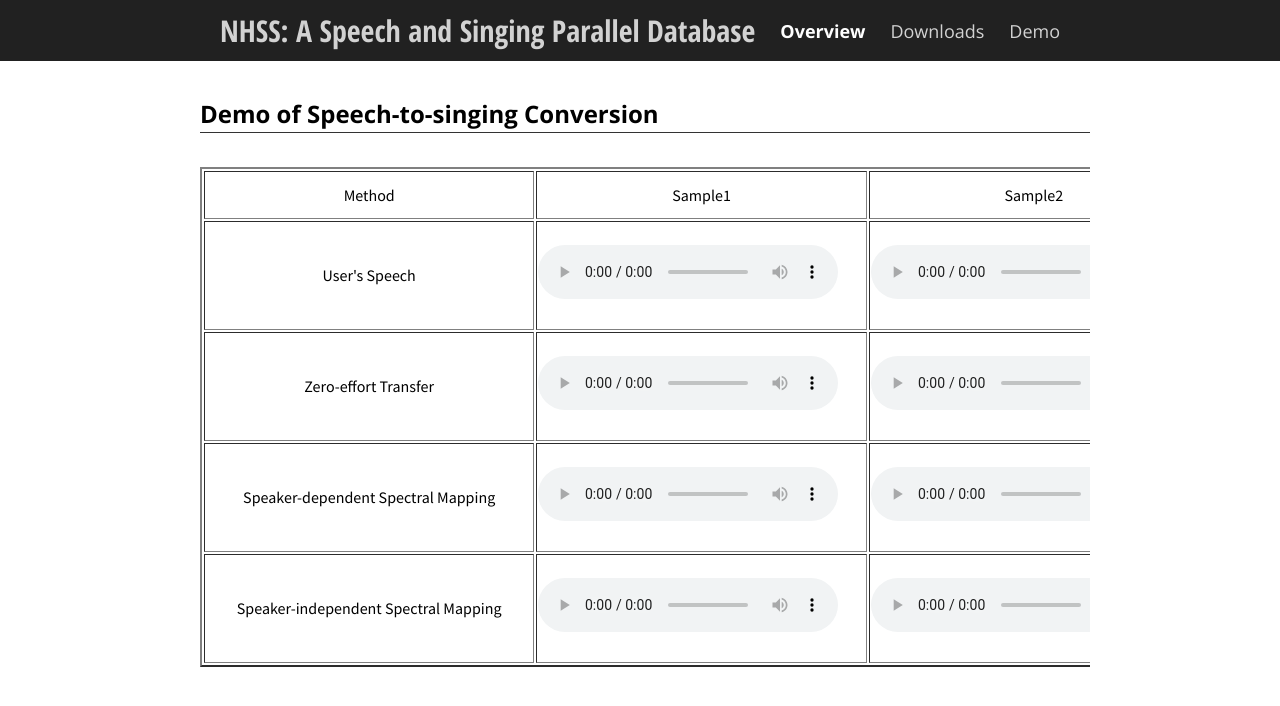
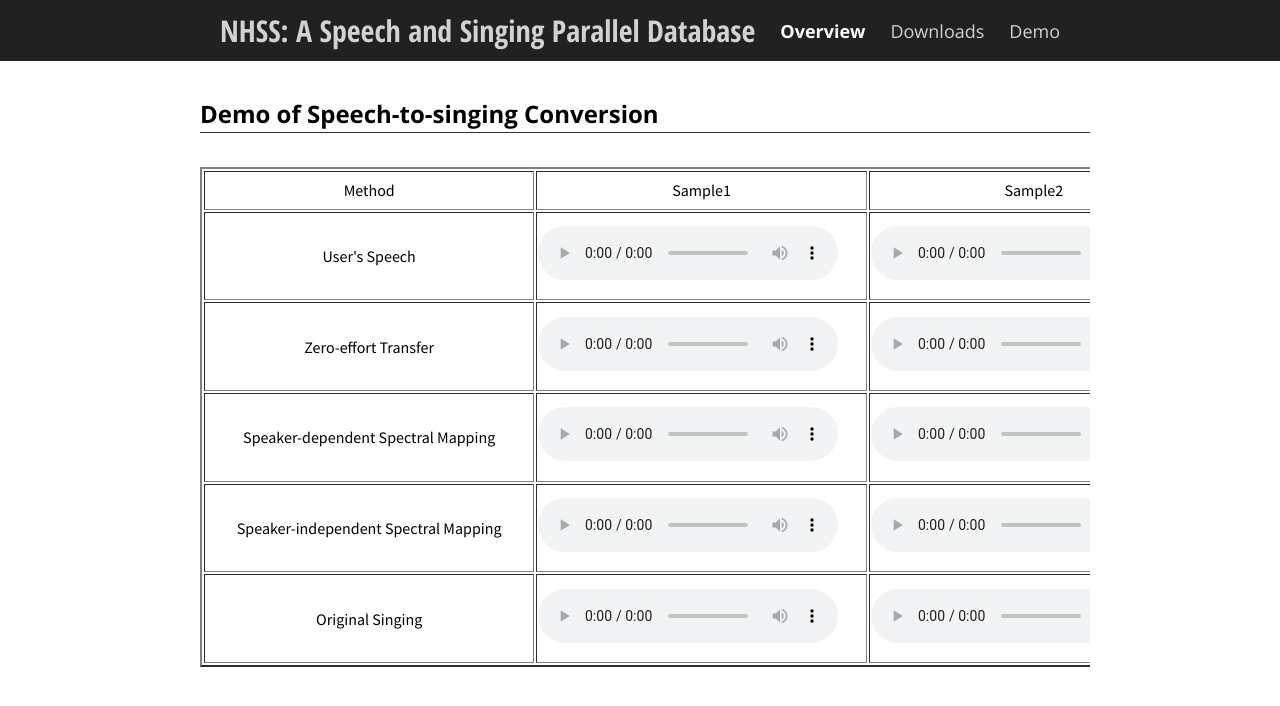
Before and after one commit to bidishasharma/bidishasharma.github.io, a Jekyll site: the page NHSS_Database/demo.html, which Jekyll copies as it is, in a window 1280 px wide. Shown: the top 706 px of the page. Built offline with Jekyll 4.4.1, drawn with Linux system fonts in a browser that asks for light colours.

Commit message:
Update demo.html

```diff
--- a/NHSS_Database/demo.html
+++ b/NHSS_Database/demo.html
@@ -45,23 +45,23 @@
 <tr>
 <td style="text-align: center; width: 301.333px;">User's Speech</td>
 <td style="width: 301.333px;"><audio controls="controls">
-			  <source src="audio/Song_1_578.wav" type="audio/wav" />
+			  <source src="audio/speech_2214.wav" type="audio/wav" />
 			Your browser does not support the audio element.
 			</audio></td>
 <td style="width: 301.333px;"><audio controls="controls">
-			  <source src="audio/Song_1_578.wav" type="audio/wav" />
+			  <source src="audio/speech_2241.wav" type="audio/wav" />
 			Your browser does not support the audio element.
 			</audio></td>
 <td style="width: 301.333px;"><audio controls="controls">
-			  <source src="audio/Song_1_578.wav" type="audio/wav" />
+			  <source src="audio/speech_2259.wav" type="audio/wav" />
 			Your browser does not support the audio element.
 			</audio></td>
 <td style="width: 301.333px;"><audio controls="controls">
-			  <source src="audio/Song_1_578.wav" type="audio/wav" />
+			  <source src="audio/speech_2269.wav" type="audio/wav" />
 			Your browser does not support the audio element.
 			</audio></td>
 <td style="width: 301.333px;"><audio controls="controls">
-			  <source src="audio/Song_1_578.wav" type="audio/wav" />
+			  <source src="audio/speech_2289" type="audio/wav" />
 			Your browser does not support the audio element.
 			</audio></td>
 </tr>
@@ -69,69 +69,92 @@
 <tr>
 <td style="text-align: center; width: 301.333px;">Zero-effort Transfer</td>
 <td style="width: 301.333px;"><audio controls="controls">
-			  <source src="audio/Song_1_945.wav" type="audio/wav" />
+			  <source src="audio/zero_effort_2214.wav" type="audio/wav" />
 			Your browser does not support the audio element.
 			</audio></td>
 <td style="width: 301.333px;"><audio controls="controls">
-			  <source src="audio/Song_1_578.wav" type="audio/wav" />
+			  <source src="audio/zero_effort_2241.wav" type="audio/wav" />
 			Your browser does not support the audio element.
 			</audio></td>
 <td style="width: 301.333px;"><audio controls="controls">
-			  <source src="audio/Song_1_578.wav" type="audio/wav" />
+			  <source src="audio/zero_effort_2259.wav" type="audio/wav" />
 			Your browser does not support the audio element.
 			</audio></td>
 <td style="width: 301.333px;"><audio controls="controls">
-			  <source src="audio/Song_1_578.wav" type="audio/wav" />
+			  <source src="audio/zero_effort_2269.wav" type="audio/wav" />
 			Your browser does not support the audio element.
 			</audio></td>
 <td style="width: 301.333px;"><audio controls="controls">
-			  <source src="audio/Song_1_578.wav" type="audio/wav" />
+			  <source src="audio/zero_effort_2289.wav" type="audio/wav" />
 			Your browser does not support the audio element.
 			</audio></td>
 </tr>
 <tr>
 <td style="text-align: center; width: 301.333px;">Speaker-dependent Spectral Mapping</td>
 <td style="width: 301.333px;"><audio controls="controls">
-			  <source src="audio/Song_5_1763.wav" type="audio/wav" />
+			  <source src="audio/SD_2214.wav" type="audio/wav" />
 			Your browser does not support the audio element.
 			</audio></td>
 <td style="width: 301.333px;"><audio controls="controls">
-			  <source src="audio/Song_1_578.wav" type="audio/wav" />
+			  <source src="audio/SD_2241.wav" type="audio/wav" />
 			Your browser does not support the audio element.
 			</audio></td>
 <td style="width: 301.333px;"><audio controls="controls">
-			  <source src="audio/Song_1_578.wav" type="audio/wav" />
+			  <source src="audio/SD_2259.wav" type="audio/wav" />
 			Your browser does not support the audio element.
 			</audio></td>
 <td style="width: 301.333px;"><audio controls="controls">
-			  <source src="audio/Song_1_578.wav" type="audio/wav" />
+			  <source src="audio/SD_2269.wav" type="audio/wav" />
 			Your browser does not support the audio element.
 			</audio></td>
 <td style="width: 301.333px;"><audio controls="controls">
-			  <source src="audio/Song_1_578.wav" type="audio/wav" />
+			  <source src="audio/SD_2289.wav" type="audio/wav" />
 			Your browser does not support the audio element.
 			</audio></td>
 </tr>
 <tr>
 <td style="text-align: center; width: 301.333px;">Speaker-independent Spectral Mapping</td>
 <td style="width: 301.333px;"><audio controls="controls">
-			  <source src="audio/Song_1_2694.wav" type="audio/wav" />
+			  <source src="audio/SI_2214.wav" type="audio/wav" />
 			Your browser does not support the audio element.
 			</audio></td>
 <td style="width: 301.333px;"><audio controls="controls">
-			  <source src="audio/Song_1_578.wav" type="audio/wav" />
+			  <source src="audio/SI_2241.wav" type="audio/wav" />
 			Your browser does not support the audio element.
 			</audio></td>
 <td style="width: 301.333px;"><audio controls="controls">
-			  <source src="audio/Song_1_578.wav" type="audio/wav" />
+			  <source src="audio/SI_2259.wav" type="audio/wav" />
 			Your browser does not support the audio element.
 			</audio></td>
 <td style="width: 301.333px;"><audio controls="controls">
-			  <source src="audio/Song_1_578.wav" type="audio/wav" />
+			  <source src="audio/SI_2269.wav" type="audio/wav" />
 			Your browser does not support the audio element.
 			</audio></td>
 <td style="width: 301.333px;"><audio controls="controls">
-			  <source src="audio/Song_1_578.wav" type="audio/wav" />
+			  <source src="audio/SI_2289.wav" type="audio/wav" />
+			Your browser does not support the audio element.
+			</audio></td>
+</tr>
+<tr>
+<td style="text-align: center; width: 301.333px;">Original Singing</td>
+<td style="width: 301.333px;"><audio controls="controls">
+			  <source src="audio/singing_2214.wav" type="audio/wav" />
+			Your browser does not support the audio element.
+			</audio></td>
+<td style="width: 301.333px;"><audio controls="controls">
+			  <source src="audio/singing_2241.wav" type="audio/wav" />
+			Your browser does not support the audio element.
+			</audio></td>
+<td style="width: 301.333px;"><audio controls="controls">
+			  <source src="audio/singing_2259.wav" type="audio/wav" />
+			Your browser does not support the audio element.
+			</audio></td>
+<td style="width: 301.333px;"><audio controls="controls">
+			  <source src="audio/singing_2269.wav" type="audio/wav" />
+			Your browser does not support the audio element.
+			</audio></td>
+<td style="width: 301.333px;"><audio controls="controls">
+			  <source src="audio/singing_2289.wav" type="audio/wav" />
 			Your browser does not support the audio element.
 			</audio></td>
 </tr>
```
